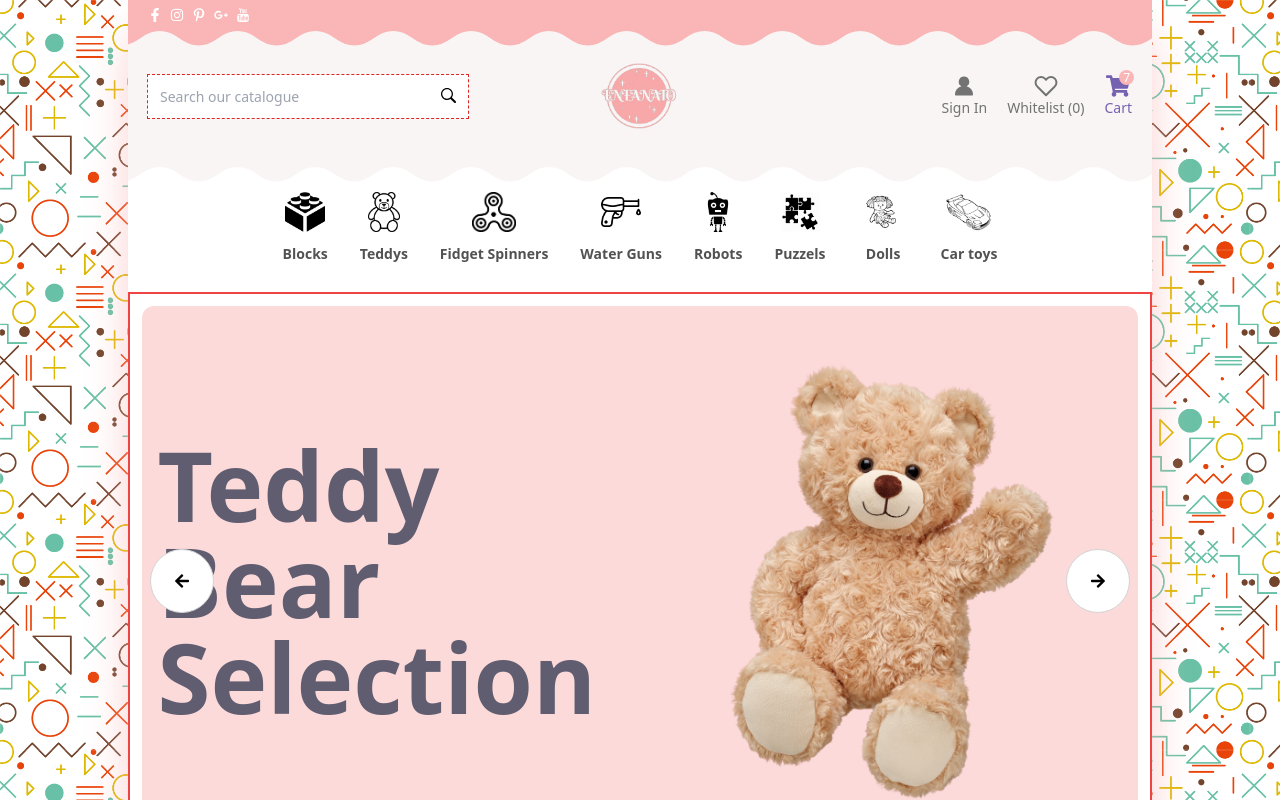
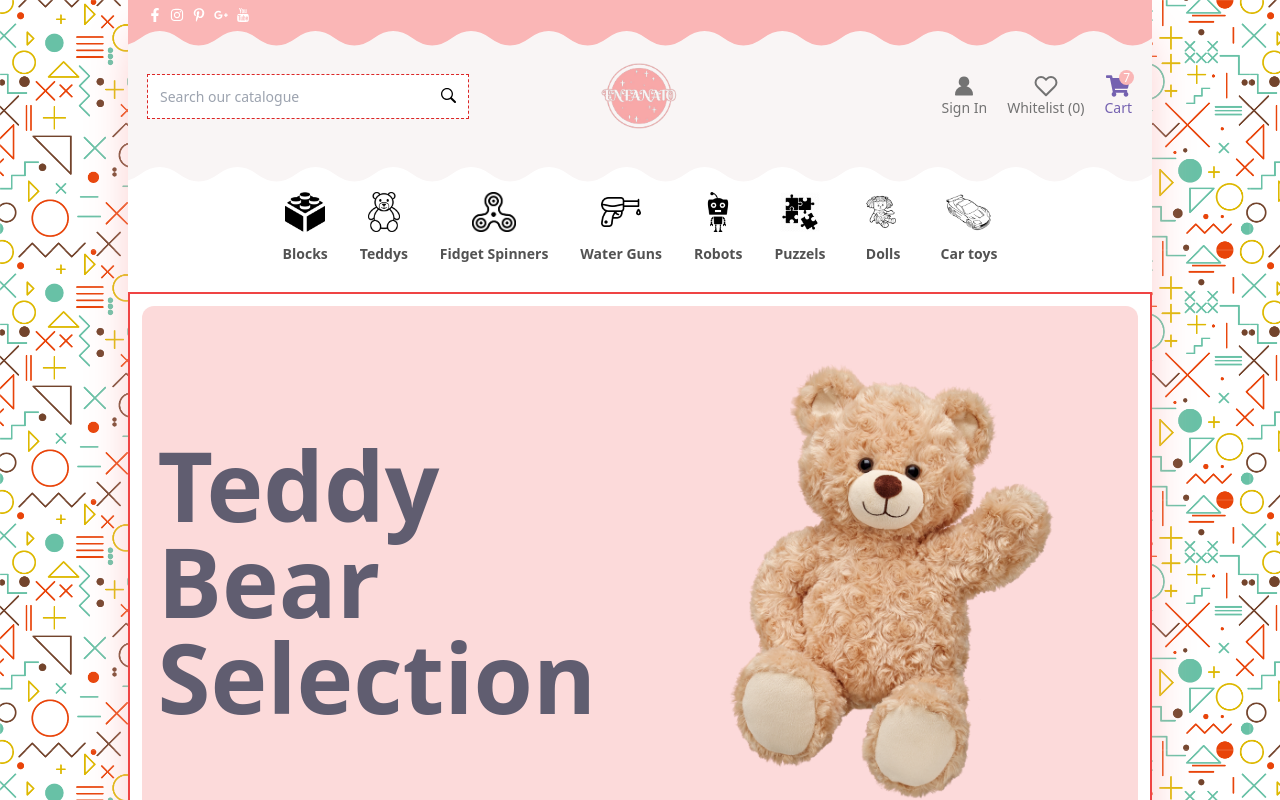
Before and after one commit to shabbirbd/Enfanato, a React (Vite) app: page / in a window 1280 px wide. Shown: the top 800 px of the page. Built offline with nearby package versions, Linux system fonts and the light colour scheme.

Commit message:
polishing

```diff
--- a/src/components/HeroSlider.jsx
+++ b/src/components/HeroSlider.jsx
@@ -34,12 +34,12 @@ const HeroSlider = () => {
 
 
     return (
-        <div className='bg-enfanato/50 rounded-xl xl:h-[550px] lg:h-[450px] md:h-[350px] h-[350px] m-3 relative '>
+        <div className='bg-enfanato/50 rounded-xl xl:h-[550px] lg:h-[450px] md:h-[350px] h-[350px] m-3 relative group overflow-hidden'>
                 <div className='w-full h-full flex items-center justify-between px-2 absolute z-50'>
-                    <button className='lg:h-16 md:h-12 h-10 lg:w-16 md:w-12 w-10 border border-neutral-300 rounded-full flex items-center justify-center bg-white' onClick={()=>prevText()}>
+                    <button className='lg:h-16 md:h-12 h-10 lg:w-16 md:w-12 w-10 border border-neutral-300 rounded-full flex items-center justify-center bg-white duration-300 md:-translate-x-[200%] group-hover:md:-translate-x-0 -translate-x-0' onClick={()=>prevText()}>
                         <FaArrowLeft />
                     </button>
-                    <button className='lg:h-16 md:h-12 h-10 lg:w-16 md:w-12 w-10 border border-neutral-300 rounded-full flex items-center justify-center bg-white' onClick={()=> nextText()}>
+                    <button className='lg:h-16 md:h-12 h-10 lg:w-16 md:w-12 w-10 border border-neutral-300 rounded-full flex items-center justify-center bg-white duration-300 md:translate-x-[200%] group-hover:md:translate-x-0 translate-x-0' onClick={()=> nextText()}>
                         <FaArrowRight />
                     </button>
                 </div>
--- a/src/components/navbar/MobileMenu.jsx
+++ b/src/components/navbar/MobileMenu.jsx
@@ -1,5 +1,6 @@
 import React from 'react';
 import { ImCross } from "react-icons/im";
+import { Link } from 'react-router-dom';
 import { navlinks } from '../../data/navLinks';
 
 
@@ -16,10 +17,10 @@ const MobileMenu = ({open, setOpen}) => {
                 {
                     navlinks?.map((item, i)=>(
                         <li key={i} className='h-16 border-b border-neutral-200 shadow-sm flex items-center'>
-                            <a href={item.link} className='flex items-center space-x-3 w-full text-neutral-600 hover:text-elemental duration-300'>
+                            <Link to={item.link} className='flex items-center space-x-3 w-full text-neutral-600 hover:text-elemental duration-300'>
                                 <img src={item.icon} alt="icon" className='h-8' />
                                 <span>{item.title}</span>
-                            </a>
+                            </Link>
                         </li>
                     ))
                 }
--- a/src/components/navbar/Navlinks.jsx
+++ b/src/components/navbar/Navlinks.jsx
@@ -1,4 +1,5 @@
 import React from 'react';
+import { Link } from 'react-router-dom';
 import { navlinks } from '../../data/navLinks';
 
 
@@ -9,10 +10,10 @@ const Navlinks = () => {
                 {
                     navlinks?.map((item, i)=>(
                         <li key={i}>
-                            <a href={item.link} className='flex flex-col items-center space-y-3 text-sm font-semibold text-neutral-600 hover:text-elemental duration-300 '>
+                            <Link to={item.link} className='flex flex-col items-center space-y-3 text-sm font-semibold text-neutral-600 hover:text-elemental duration-300 '>
                                 <img src={item.icon} alt="icon" className='h-10  object-cover hover:scale-105 duration-500 '/>
                                 <span >{item.title}</span>
-                            </a>
+                            </Link>
                         </li>
                     ))
                 }
```
